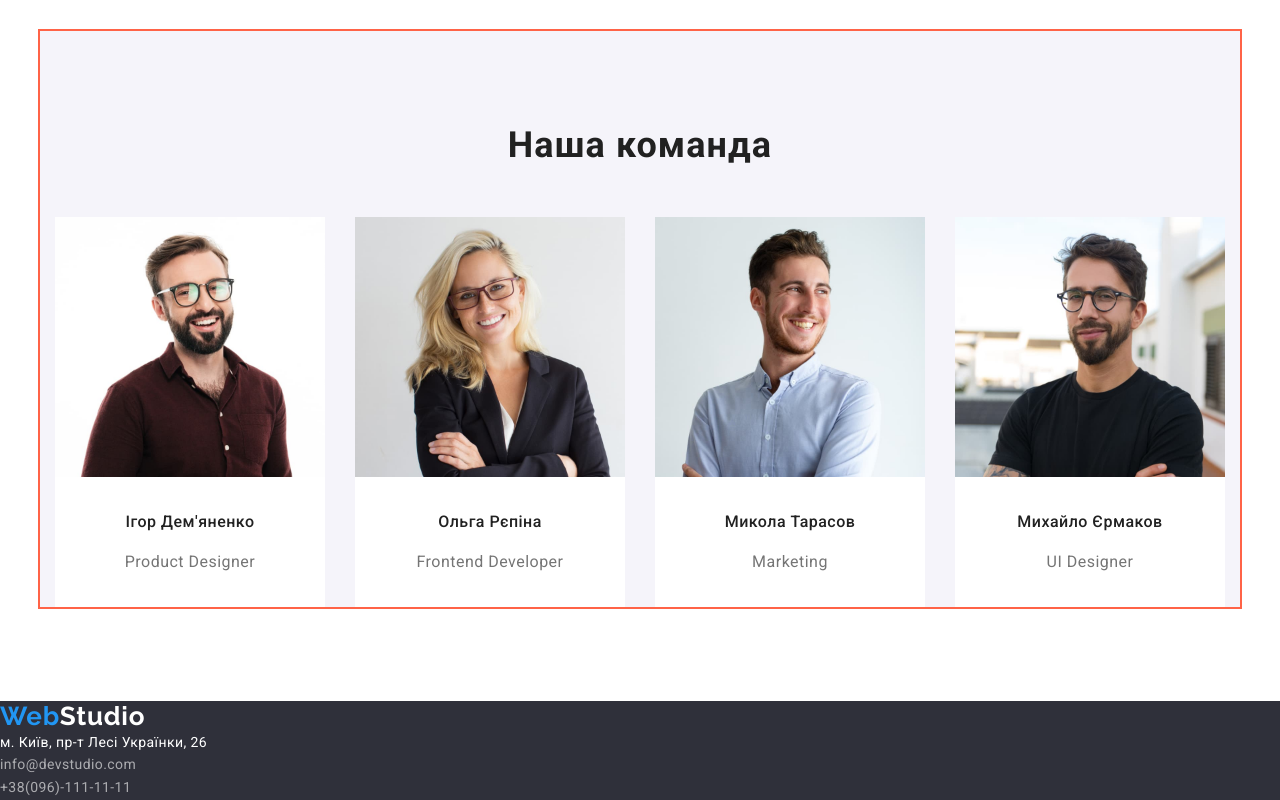
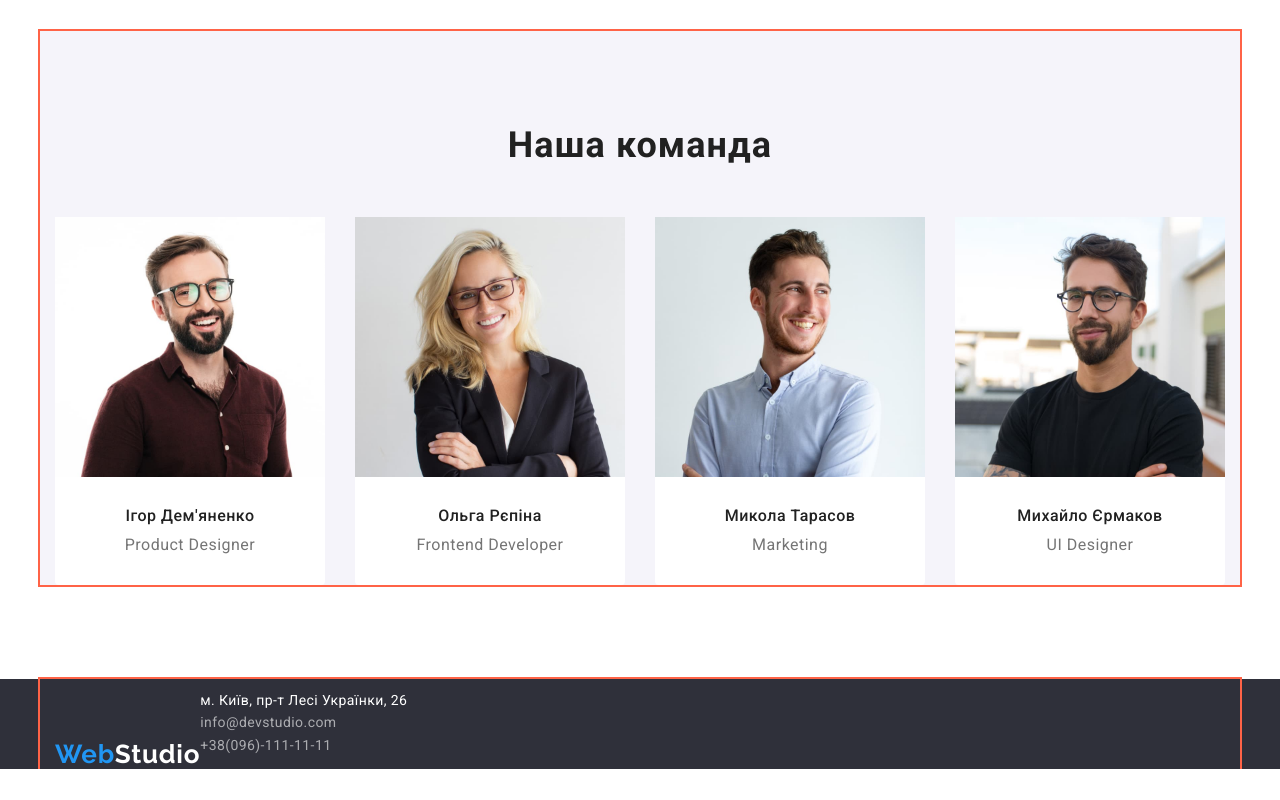
Before and after one commit to PaulPonomarenko/goit-markup-hw-03, a plain HTML site: page index.html in a window 1280 px wide. Shown: the part 1421-2221 px from the top of the page. After the commit the page ends 2190 px from the top, so only its background shows below. Drawn offline with nearby package versions, Linux system fonts and the light colour scheme.

Commit message:
поправки

```diff
--- a/css/styles.css
+++ b/css/styles.css
@@ -252,7 +252,7 @@ header .container {
   margin-bottom: 10px;
   font-weight: 500;
   font-size: 16px;
-  line-height: 1.87;
+  line-height: 1.18;
   text-align: center;
   letter-spacing: 0.03em;
   color: var(--main-h-color);
@@ -261,7 +261,7 @@ header .container {
 .desc-work {
   margin-bottom: 30px;
   font-size: 16px;
-  line-height: 1.87;
+  line-height: 1.18;
   text-align: center;
   letter-spacing: 0.03em;
   color: var(--main-p-color);
@@ -269,9 +269,13 @@ header .container {
 
 .team-items {
   background-color: var(--main-white-color);
+  border-radius: 0px 0px 4px 4px;
 }
 
 /*--------------Footer----------------*/
+.footer-cont {
+  display: flex;
+}
 
 .footer-logo {
   font-family: 'Raleway';
@@ -281,6 +285,7 @@ header .container {
   letter-spacing: 0.03em;
   text-decoration: none;
   color: var(--main-white-color);
+  padding-top: 60px;
 }
 
 .address {
--- a/index.html
+++ b/index.html
@@ -122,6 +122,7 @@
       </section>
     </main>
     <footer class="footer">
+      <div class="container footer-cont">
         <a href="#" class="footer-logo"><span class="accent">Web</span>Studio</a>
         <address class="address">
           <p class="address">м. Київ, пр-т Лесі Українки, 26</p>
@@ -132,6 +133,7 @@
             <li><a href="tel:+380961111111" class="footer-contact link">+38(096)-111-11-11</a></li>
           </ul>
         </address>
+      </div>
     </footer>
   </body>
 </html>
```
Lines whose indentation alone changed are shown as unchanged.
